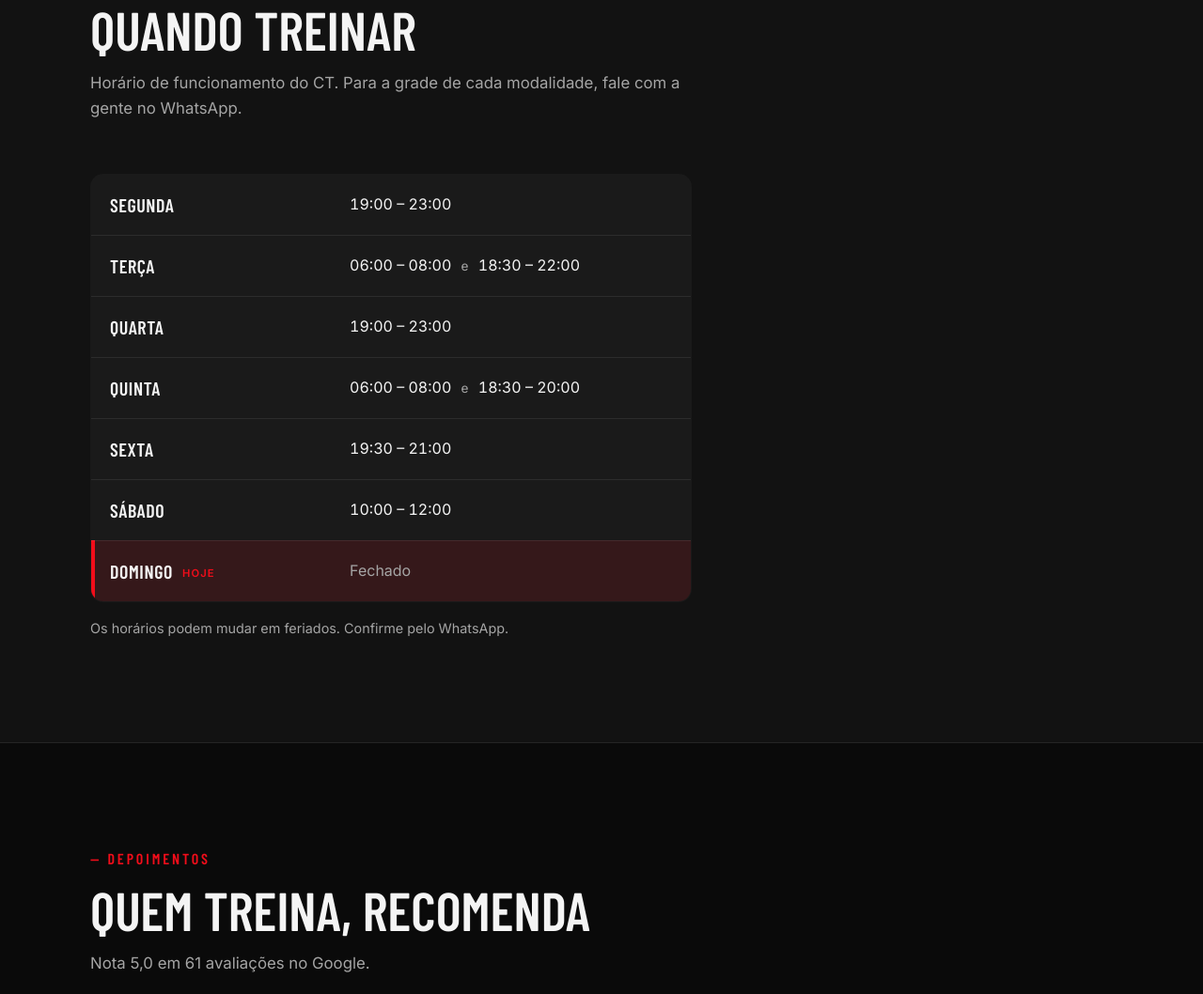
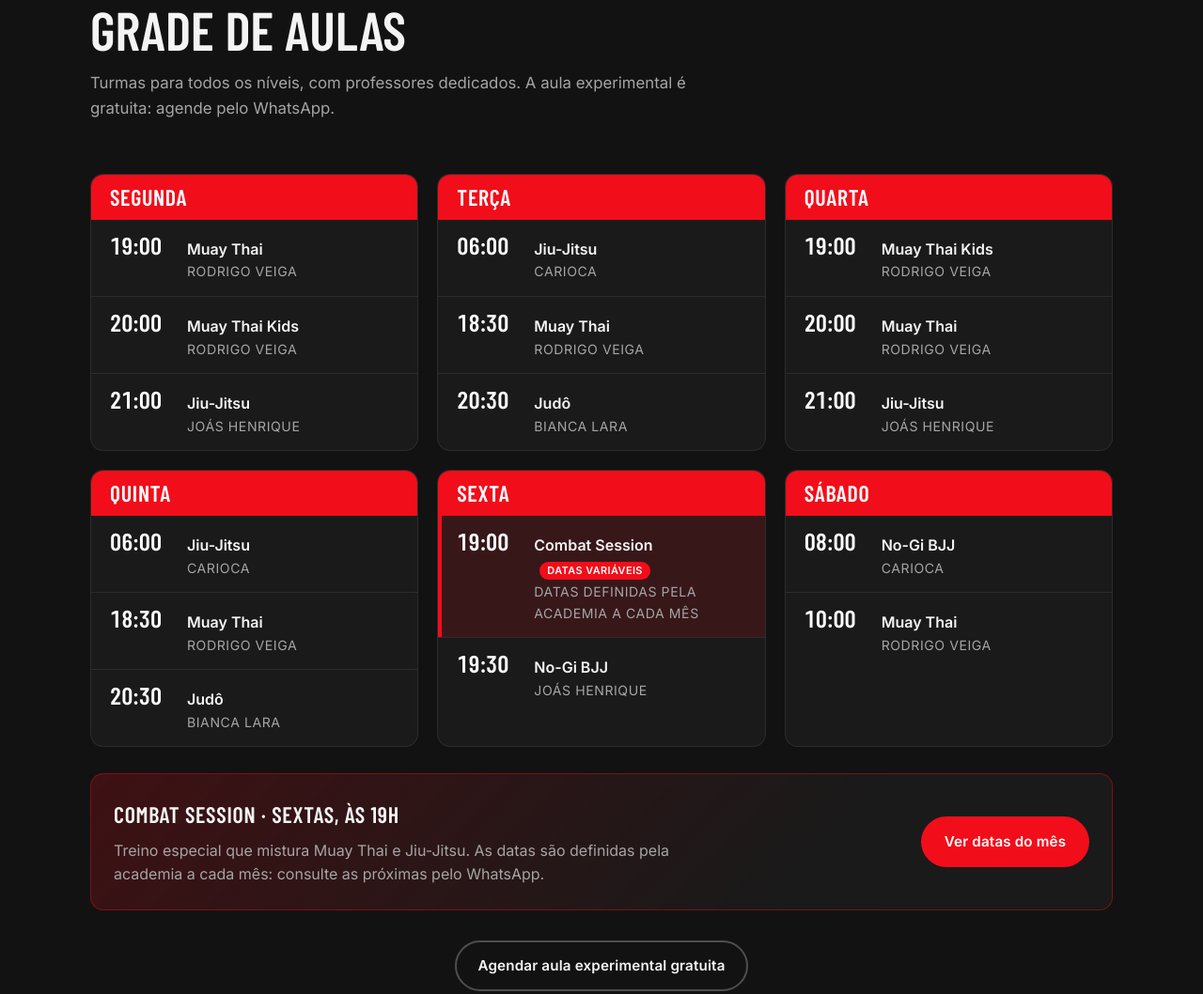
Before and after one commit to VeigaTeam/landing-page, a plain HTML site: page index.html in a window 1280 px wide. Shown: the part 2013-3071 px from the top of the page at 94% size. Drawn offline with nearby package versions, Linux system fonts and the light colour scheme; a web font is replaced by a local one.

Commit message:
Substituir horários pela grade oficial de aulas
Nova seção em cartões por dia com aula e professor, conforme o flyer da
academia (inclui Muay Thai Kids e No-Gi BJJ). Combat Session entra na
sexta às 19h com aviso de datas definidas mensalmente e botão de WhatsApp.
Remove os horários de funcionamento antigos do JSON-LD, que estavam
incorretos.

```diff
--- a/index.html
+++ b/index.html
@@ -38,15 +38,6 @@
       "postalCode": "13140-330",
       "addressCountry": "BR"
     },
-    "openingHoursSpecification": [
-      {"@type": "OpeningHoursSpecification", "dayOfWeek": ["Monday", "Wednesday"], "opens": "19:00", "closes": "23:00"},
-      {"@type": "OpeningHoursSpecification", "dayOfWeek": "Tuesday", "opens": "06:00", "closes": "08:00"},
-      {"@type": "OpeningHoursSpecification", "dayOfWeek": "Tuesday", "opens": "18:30", "closes": "22:00"},
-      {"@type": "OpeningHoursSpecification", "dayOfWeek": "Thursday", "opens": "06:00", "closes": "08:00"},
-      {"@type": "OpeningHoursSpecification", "dayOfWeek": "Thursday", "opens": "18:30", "closes": "20:00"},
-      {"@type": "OpeningHoursSpecification", "dayOfWeek": "Friday", "opens": "19:30", "closes": "21:00"},
-      {"@type": "OpeningHoursSpecification", "dayOfWeek": "Saturday", "opens": "10:00", "closes": "12:00"}
-    ],
     "aggregateRating": {"@type": "AggregateRating", "ratingValue": "5.0", "reviewCount": "61"}
   }
   </script>
@@ -157,32 +148,80 @@
     </section>
 
     <!-- ===================== HORÁRIOS =====================
-         Para alterar, edite as linhas da tabela abaixo.
-         O atributo data-day (0 = domingo ... 6 = sábado) é usado
-         para destacar o dia de hoje automaticamente.
+         Grade oficial de aulas (flyer da academia). Para alterar,
+         edite os itens <li> de cada dia. O data-day (0 = domingo ...
+         6 = sábado) destaca automaticamente o dia de hoje.
          ==================================================== -->
     <section class="section section--dark" id="horarios">
       <div class="container">
         <header class="section__head">
           <span class="eyebrow">Horários</span>
-          <h2>Quando treinar</h2>
-          <p>Horário de funcionamento do CT. Para a grade de cada modalidade, fale com a gente no WhatsApp.</p>
+          <h2>Grade de aulas</h2>
+          <p>Turmas para todos os níveis, com professores dedicados. A aula experimental é gratuita: agende pelo WhatsApp.</p>
         </header>
 
-        <div class="hours">
-          <table class="hours__table">
-            <tbody>
-              <tr data-day="1"><th scope="row">Segunda</th><td>19:00 – 23:00</td></tr>
-              <tr data-day="2"><th scope="row">Terça</th><td>06:00 – 08:00 <span class="sep">e</span> 18:30 – 22:00</td></tr>
-              <tr data-day="3"><th scope="row">Quarta</th><td>19:00 – 23:00</td></tr>
-              <tr data-day="4"><th scope="row">Quinta</th><td>06:00 – 08:00 <span class="sep">e</span> 18:30 – 20:00</td></tr>
-              <tr data-day="5"><th scope="row">Sexta</th><td>19:30 – 21:00</td></tr>
-              <tr data-day="6"><th scope="row">Sábado</th><td>10:00 – 12:00</td></tr>
-              <tr data-day="0" class="is-closed"><th scope="row">Domingo</th><td>Fechado</td></tr>
-            </tbody>
-          </table>
-          <p class="hours__note">Os horários podem mudar em feriados. Confirme pelo WhatsApp.</p>
+        <div class="schedule">
+        <article class="day" data-day="1">
+          <h3 class="day__name">Segunda</h3>
+          <ul class="day__list">
+            <li><time>19:00</time><span class="lesson">Muay Thai</span><span class="teacher">Rodrigo Veiga</span></li>
+            <li><time>20:00</time><span class="lesson">Muay Thai Kids</span><span class="teacher">Rodrigo Veiga</span></li>
+            <li><time>21:00</time><span class="lesson">Jiu-Jitsu</span><span class="teacher">Joás Henrique</span></li>
+          </ul>
+        </article>
+        <article class="day" data-day="2">
+          <h3 class="day__name">Terça</h3>
+          <ul class="day__list">
+            <li><time>06:00</time><span class="lesson">Jiu-Jitsu</span><span class="teacher">Carioca</span></li>
+            <li><time>18:30</time><span class="lesson">Muay Thai</span><span class="teacher">Rodrigo Veiga</span></li>
+            <li><time>20:30</time><span class="lesson">Judô</span><span class="teacher">Bianca Lara</span></li>
+          </ul>
+        </article>
+        <article class="day" data-day="3">
+          <h3 class="day__name">Quarta</h3>
+          <ul class="day__list">
+            <li><time>19:00</time><span class="lesson">Muay Thai Kids</span><span class="teacher">Rodrigo Veiga</span></li>
+            <li><time>20:00</time><span class="lesson">Muay Thai</span><span class="teacher">Rodrigo Veiga</span></li>
+            <li><time>21:00</time><span class="lesson">Jiu-Jitsu</span><span class="teacher">Joás Henrique</span></li>
+          </ul>
+        </article>
+        <article class="day" data-day="4">
+          <h3 class="day__name">Quinta</h3>
+          <ul class="day__list">
+            <li><time>06:00</time><span class="lesson">Jiu-Jitsu</span><span class="teacher">Carioca</span></li>
+            <li><time>18:30</time><span class="lesson">Muay Thai</span><span class="teacher">Rodrigo Veiga</span></li>
+            <li><time>20:30</time><span class="lesson">Judô</span><span class="teacher">Bianca Lara</span></li>
+          </ul>
+        </article>
+        <article class="day" data-day="5">
+          <h3 class="day__name">Sexta</h3>
+          <ul class="day__list">
+            <li class="is-special"><time>19:00</time><span class="lesson">Combat Session <span class="tag">datas variáveis</span></span><span class="teacher">Datas definidas pela academia a cada mês</span></li>
+            <li><time>19:30</time><span class="lesson">No-Gi BJJ</span><span class="teacher">Joás Henrique</span></li>
+          </ul>
+        </article>
+        <article class="day" data-day="6">
+          <h3 class="day__name">Sábado</h3>
+          <ul class="day__list">
+            <li><time>08:00</time><span class="lesson">No-Gi BJJ</span><span class="teacher">Carioca</span></li>
+            <li><time>10:00</time><span class="lesson">Muay Thai</span><span class="teacher">Rodrigo Veiga</span></li>
+          </ul>
+        </article>
         </div>
+
+        <!-- COMBAT SESSION: as datas mudam todo mês. Para listar as datas do mês,
+             troque o texto do parágrafo abaixo (ex.: "Neste mês: 6, 13 e 27"). -->
+        <div class="combat-note">
+          <div>
+            <strong>Combat Session · sextas, às 19h</strong>
+            <p>Treino especial que mistura Muay Thai e Jiu-Jitsu. As datas são definidas pela academia a cada mês: consulte as próximas pelo WhatsApp.</p>
+          </div>
+          <a class="btn btn--primary" href="https://wa.me/5519993927371?text=Ol%C3%A1!%20Quero%20saber%20as%20pr%C3%B3ximas%20datas%20da%20Combat%20Session%20(sexta%2C%2019h)." target="_blank" rel="noopener">Ver datas do mês</a>
+        </div>
+
+        <p class="schedule__cta">
+          <a class="btn btn--ghost" href="https://wa.me/5519993927371?text=Ol%C3%A1!%20Quero%20agendar%20uma%20aula%20experimental%20gratuita%20no%20CT%20Veiga%20Team." target="_blank" rel="noopener">Agendar aula experimental gratuita</a>
+        </p>
       </div>
     </section>
 
--- a/script.js
+++ b/script.js
@@ -17,10 +17,10 @@
     });
   }
 
-  // Destaca o dia de hoje na tabela de horários
+  // Destaca o dia de hoje na grade de aulas
   var today = new Date().getDay(); // 0 = domingo ... 6 = sábado
-  var row = document.querySelector('.hours__table tr[data-day="' + today + '"]');
-  if (row) row.classList.add('is-today');
+  var card = document.querySelector('.day[data-day="' + today + '"]');
+  if (card) card.classList.add('is-today');
 
   // Ano no rodapé
   var ano = document.getElementById('ano');
--- a/styles.css
+++ b/styles.css
@@ -254,26 +254,25 @@ p { margin: 0; }
 .card__link { margin-top: 22px; font-weight: 600; font-size: 0.9rem; color: var(--white); }
 .card__link:hover { color: var(--red); }
 
-/* ---------- Horários ---------- */
-.hours { max-width: 640px; }
-.hours__table {
-  width: 100%;
-  border-collapse: collapse;
-  background: var(--bg-3);
-  border: 1px solid var(--line);
-  border-radius: var(--radius);
-  overflow: hidden;
-}
-.hours__table tr { border-bottom: 1px solid var(--line); }
-.hours__table tr:last-child { border-bottom: 0; }
-.hours__table th, .hours__table td { padding: 16px 20px; text-align: left; }
-.hours__table th { font-family: var(--font-display); font-size: 1.25rem; font-weight: 600; text-transform: uppercase; letter-spacing: 0.03em; width: 40%; }
-.hours__table td { color: var(--text); font-variant-numeric: tabular-nums; }
-.hours__table .sep { color: var(--muted); margin: 0 6px; font-size: 0.85em; }
-.hours__table .is-closed td { color: var(--muted); }
-.hours__table tr.is-today { background: rgba(242, 13, 26, 0.12); box-shadow: inset 4px 0 0 var(--red); }
-.hours__table tr.is-today th::after { content: "hoje"; margin-left: 10px; font-family: var(--font-body); font-size: 0.7rem; font-weight: 600; color: var(--red); letter-spacing: 0.1em; vertical-align: middle; }
-.hours__note { margin-top: 16px; color: var(--muted); font-size: 0.9rem; }
+/* ---------- Horários (grade de aulas) ---------- */
+.schedule { display: grid; grid-template-columns: repeat(3, 1fr); gap: 20px; }
+.day { background: var(--bg-3); border: 1px solid var(--line); border-radius: var(--radius); overflow: hidden; transition: border-color 0.2s; }
+.day__name { background: var(--red); color: var(--white); font-size: 1.5rem; font-weight: 800; letter-spacing: 0.03em; padding: 12px 20px; display: flex; justify-content: space-between; align-items: center; }
+.day__list { list-style: none; margin: 0; padding: 0; }
+.day__list li { display: grid; grid-template-columns: 70px 1fr; column-gap: 12px; align-items: baseline; padding: 14px 20px; border-top: 1px solid var(--line); }
+.day__list li:first-child { border-top: 0; }
+.day__list time { grid-row: span 2; font-family: var(--font-display); font-size: 1.6rem; font-weight: 600; line-height: 1; color: var(--white); font-variant-numeric: tabular-nums; }
+.lesson { font-weight: 600; color: var(--text); }
+.teacher { color: var(--muted); font-size: 0.88rem; text-transform: uppercase; letter-spacing: 0.04em; }
+.tag { display: inline-block; margin-left: 6px; padding: 1px 8px; border-radius: 999px; background: rgba(255, 255, 255, 0.12); color: var(--white); font-size: 0.68rem; font-weight: 600; letter-spacing: 0.04em; text-transform: uppercase; vertical-align: middle; }
+.day__list li.is-special { background: rgba(242, 13, 26, 0.14); box-shadow: inset 4px 0 0 var(--red); }
+.day__list li.is-special .tag { background: var(--red); }
+.day.is-today { border-color: var(--red); }
+.day.is-today .day__name::after { content: "hoje"; font-family: var(--font-body); font-size: 0.7rem; font-weight: 600; letter-spacing: 0.12em; text-transform: uppercase; background: var(--white); color: var(--red); padding: 2px 10px; border-radius: 999px; }
+.combat-note { margin-top: 28px; display: flex; align-items: center; justify-content: space-between; gap: 20px; padding: 24px; border-radius: var(--radius); background: linear-gradient(135deg, rgba(242, 13, 26, 0.2), var(--bg-3) 70%); border: 1px solid rgba(242, 13, 26, 0.4); }
+.combat-note strong { font-family: var(--font-display); font-size: 1.5rem; text-transform: uppercase; letter-spacing: 0.03em; }
+.combat-note p { margin-top: 6px; color: var(--muted); max-width: 60ch; }
+.schedule__cta { margin-top: 32px; text-align: center; }
 
 /* ---------- Depoimentos ---------- */
 .review {
@@ -339,6 +338,7 @@ p { margin: 0; }
   .grid--4 { grid-template-columns: repeat(2, 1fr); }
   .grid--3 { grid-template-columns: 1fr; max-width: 640px; }
   .location { grid-template-columns: 1fr; }
+  .schedule { grid-template-columns: repeat(2, 1fr); }
 }
 
 @media (max-width: 760px) {
@@ -360,15 +360,17 @@ p { margin: 0; }
   .nav a:not(.btn) { padding: 14px 4px; border-bottom: 1px solid var(--line); font-size: 1.05rem; }
   .nav .btn { margin-top: 16px; }
   .hero__facts { gap: 10px 28px; }
-  .hours__table th, .hours__table td { padding: 14px 14px; }
-  .hours__table th { font-size: 1.1rem; }
+}
+
+@media (max-width: 640px) {
+  .schedule { grid-template-columns: 1fr; }
+  .combat-note { flex-direction: column; align-items: flex-start; }
+  .combat-note .btn { width: 100%; }
 }
 
 @media (max-width: 560px) {
   .grid--4 { grid-template-columns: 1fr; }
   .hero__actions .btn { width: 100%; }
-  .hours__table td { font-size: 0.95rem; }
-  .hours__table .sep { display: block; margin: 2px 0; }
 }
 
 @media (prefers-reduced-motion: reduce) {
```
Also changed, not shown: 1 other file.
